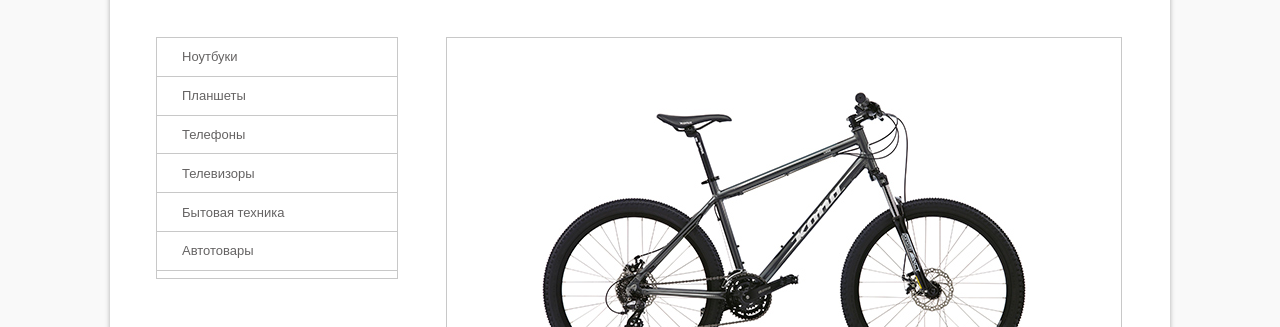
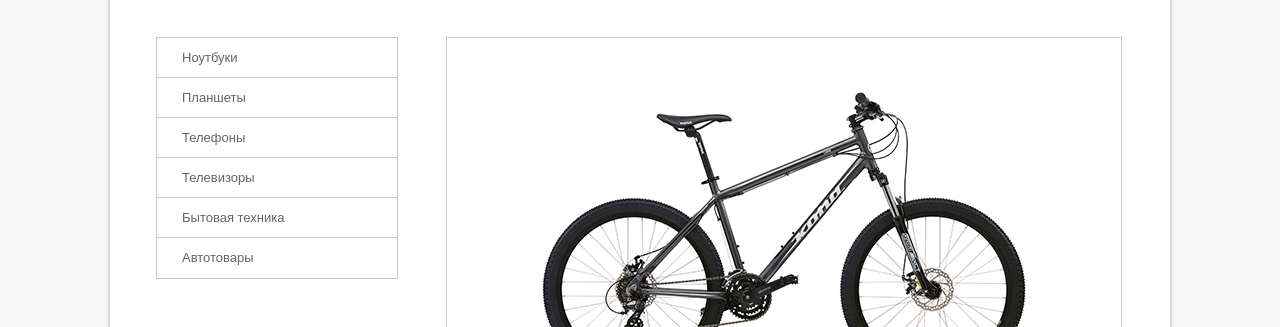
Before and after one commit to moroziuko/homework1, a plain HTML site: page homework3/homework_3.html in a window 1280 px wide. Shown: the part 177-504 px from the top of the page. Drawn offline with Linux system fonts and the light colour scheme.

Commit message:
updated homework #3

```diff
--- a/homework3/css/style.css
+++ b/homework3/css/style.css
@@ -63,14 +63,14 @@ body {
     list-style: none;
 }
 
-.left_menu_links li {
+.menu_list_item {
     border-bottom: 1px solid #c8c8c8;
 }
 
 .menu_link {
     display: block;
     position: relative;
-    padding: 11.4px 25px;
+    padding: 12px 25px;
     font-size: 13px;
     font-family: Myriad Pro, sans-serif;
     text-align: left;
--- a/homework3/homework_3.html
+++ b/homework3/homework_3.html
@@ -22,11 +22,11 @@
     <div class="container">
         <div class="left_menu">
             <ul class="left_menu_links">
-                <li><a class="menu_link" href="#">Ноутбуки</a></li>
-                <li><a class="menu_link" href="#">Планшеты</a></li>
-                <li><a class="menu_link" href="#">Телефоны</a></li>
-                <li><a class="menu_link" href="#">Телевизоры</a></li>
-                <li><a class="menu_link" href="#">Бытовая техника</a></li>
+                <li class="menu_list_item"><a class="menu_link" href="#">Ноутбуки</a></li>
+                <li class="menu_list_item"><a class="menu_link" href="#">Планшеты</a></li>
+                <li class="menu_list_item"><a class="menu_link" href="#">Телефоны</a></li>
+                <li class="menu_list_item"><a class="menu_link" href="#">Телевизоры</a></li>
+                <li class="menu_list_item"><a class="menu_link" href="#">Бытовая техника</a></li>
                 <li><a class="menu_link" href="#">Автотовары</a></li>
             </ul>
         </div>
```
